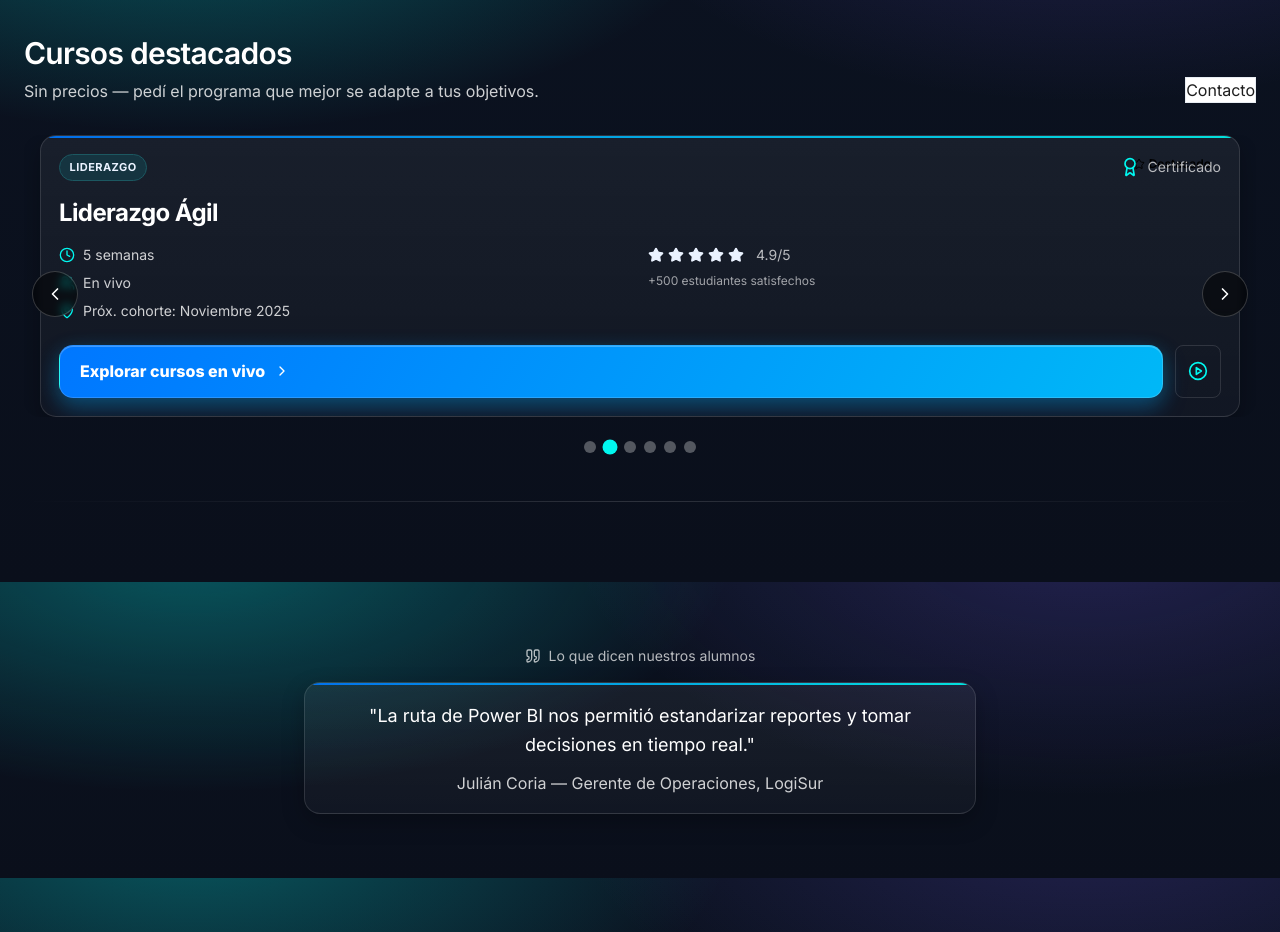
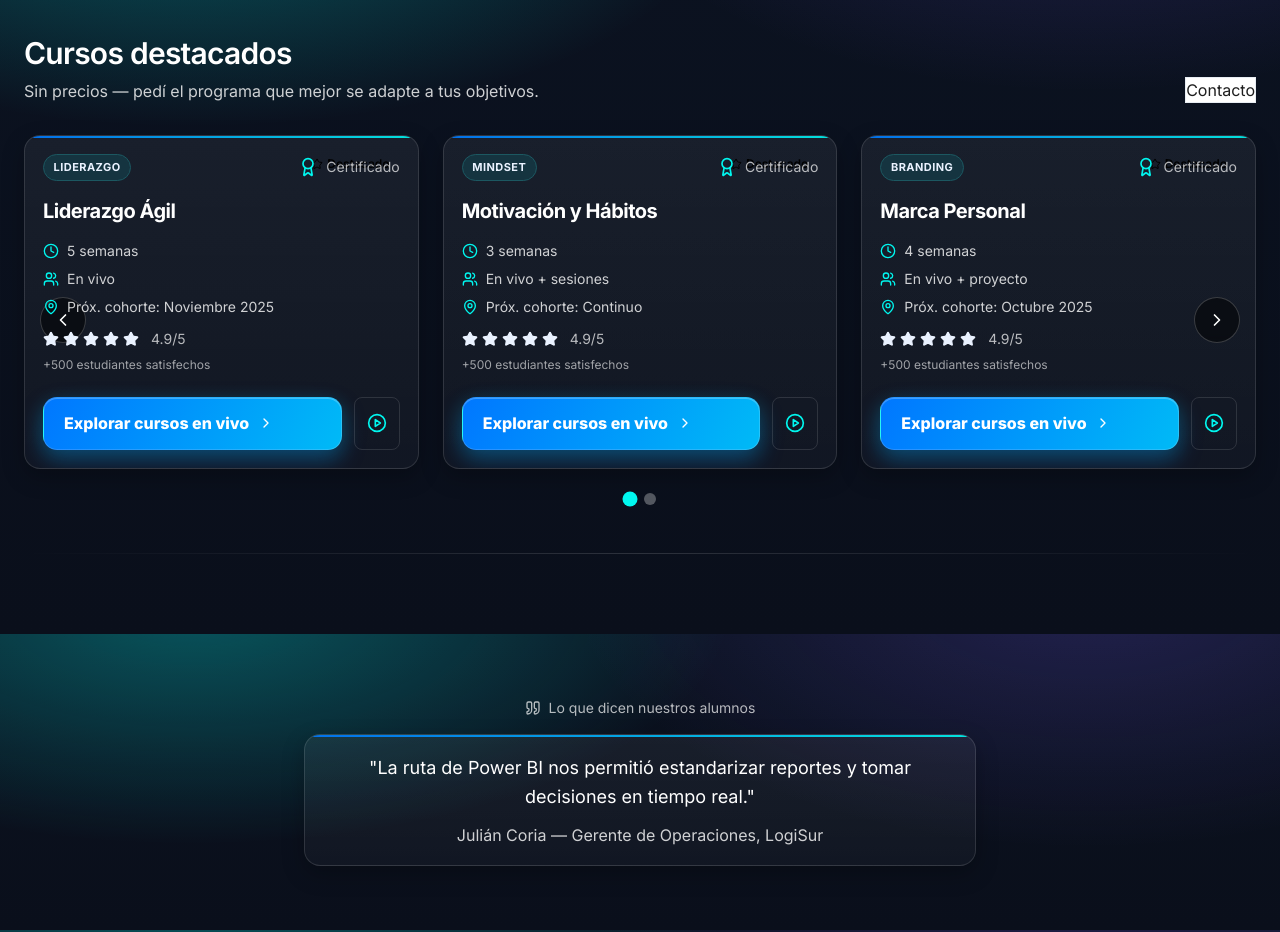
Before and after one commit to luismunozse/pao-academy, a Next.js app: page / in a window 1280 px wide. Shown: the part 3120-4052 px from the top of the page. Built offline with nearby package versions, Linux system fonts and the light colour scheme.

Commit message:
updating cursos destacados

```diff
--- a/components/Featured.tsx
+++ b/components/Featured.tsx
@@ -23,12 +23,27 @@ export default function Featured({
   }, [cursos.length, isAutoPlaying]);
 
   const nextSlide = () => {
-    setCurrentIndex((prevIndex) => (prevIndex + 1) % cursos.length);
+    setCurrentIndex((prevIndex) => {
+      const nextIndex = prevIndex + 1;
+      // En desktop, navegar de 3 en 3
+      if (window.innerWidth >= 1024) {
+        return nextIndex + 2 < cursos.length ? nextIndex : 0;
+      }
+      // En mobile, navegar de 1 en 1
+      return nextIndex % cursos.length;
+    });
     setIsAutoPlaying(false);
   };
 
   const prevSlide = () => {
-    setCurrentIndex((prevIndex) => (prevIndex - 1 + cursos.length) % cursos.length);
+    setCurrentIndex((prevIndex) => {
+      // En desktop, navegar de 3 en 3
+      if (window.innerWidth >= 1024) {
+        return prevIndex >= 3 ? prevIndex - 3 : Math.max(0, cursos.length - 3);
+      }
+      // En mobile, navegar de 1 en 1
+      return (prevIndex - 1 + cursos.length) % cursos.length;
+    });
     setIsAutoPlaying(false);
   };
 
@@ -48,8 +63,125 @@ export default function Featured({
           <a href="#contacto" className="hidden md:inline-flex btn-ghost">{t('contact')}</a>
         </div>
 
-        {/* Carrusel Container */}
-        <div className="mt-8 relative">
+        {/* Desktop Grid - 3 cursos */}
+        <div className="mt-8 hidden lg:block">
+          <div className="relative">
+            <div className="grid grid-cols-3 gap-6">
+              {cursos.slice(currentIndex, currentIndex + 3).map((c, i) => (
+            <m.article
+              key={c.titulo}
+              initial={{ opacity: 0, scale: 0.95 }}
+              animate={{ opacity: 1, scale: 1 }}
+              transition={{ duration: 0.5, delay: i * 0.1 }}
+              className="card-neon group p-6 relative overflow-hidden"
+            >
+              {/* Background gradient effect */}
+              <div className="absolute inset-0 bg-gradient-to-br from-[color:var(--neon-blue)]/10 via-transparent to-[color:var(--neon-cyan)]/10 opacity-0 group-hover:opacity-100 transition-opacity duration-500" />
+
+              {/* Featured badge */}
+              <div className="absolute top-4 right-4 flex items-center gap-1 bg-[color:var(--neon-accent)] text-black px-3 py-1 rounded-full text-xs font-semibold">
+                <Star className="size-3" />
+                Destacado
+              </div>
+
+              <div className="relative z-10">
+                <div className="flex items-center justify-between mb-4">
+                  {c.tag && <span className="badge-neon">{c.tag}</span>}
+                  <div className="flex items-center gap-2">
+                    <Award className="size-5 text-[color:var(--neon-cyan)]" />
+                    <span className="text-sm text-white/70">Certificado</span>
+                  </div>
+                </div>
+
+                <h3 className="text-xl font-bold tracking-tight text-white mb-4">
+                  {c.titulo}
+                </h3>
+
+                <div className="space-y-3 mb-6">
+                  <ul className="space-y-2 text-sm text-white/80">
+                    {c.duracion && (
+                      <li className="flex items-center gap-2">
+                        <Clock className="size-4 text-[color:var(--neon-cyan)]" />
+                        {c.duracion}
+                      </li>
+                    )}
+                    <li className="flex items-center gap-2">
+                      <Users className="size-4 text-[color:var(--neon-cyan)]" />
+                      {c.modalidad}
+                    </li>
+                    {c.inicio && (
+                      <li className="flex items-center gap-2">
+                        <MapPin className="size-4 text-[color:var(--neon-cyan)]" />
+                        {t('nextCohort')}: {c.inicio}
+                      </li>
+                    )}
+                  </ul>
+
+                  <div className="flex flex-col gap-2">
+                    <div className="flex items-center gap-1">
+                      {[...Array(5)].map((_, i) => (
+                        <Star key={i} className="size-4 text-[color:var(--neon-accent)] fill-current" />
+                      ))}
+                      <span className="text-sm text-white/70 ml-2">4.9/5</span>
+                    </div>
+                    <p className="text-xs text-white/60">+500 estudiantes satisfechos</p>
+                  </div>
+                </div>
+
+                <div className="flex gap-3">
+                  <button
+                    onClick={()=>onClickCourse(c.titulo)}
+                    className="btn-neon flex-1 group-hover:scale-105 transition-transform duration-300"
+                  >
+                    {t('knowMore')} <ChevronRight className="size-4" />
+                  </button>
+                  <button className="p-3 border border-[color:var(--neon-border)] rounded-lg hover:bg-white/10 transition-colors">
+                    <PlayCircle className="size-5 text-[color:var(--neon-cyan)]" />
+                  </button>
+                </div>
+              </div>
+            </m.article>
+              ))}
+            </div>
+
+            {/* Desktop Navigation Buttons */}
+            <button
+              onClick={prevSlide}
+              className="absolute left-4 top-1/2 -translate-y-1/2 p-3 bg-black/50 backdrop-blur-sm border border-white/20 rounded-full hover:bg-white/10 transition-all duration-300 group"
+            >
+              <ChevronLeft className="size-5 text-white group-hover:text-[color:var(--neon-cyan)] transition-colors" />
+            </button>
+
+            <button
+              onClick={nextSlide}
+              className="absolute right-4 top-1/2 -translate-y-1/2 p-3 bg-black/50 backdrop-blur-sm border border-white/20 rounded-full hover:bg-white/10 transition-all duration-300 group"
+            >
+              <ChevronRight className="size-5 text-white group-hover:text-[color:var(--neon-cyan)] transition-colors" />
+            </button>
+
+            {/* Desktop Dots Indicator */}
+            <div className="flex justify-center mt-6 gap-2">
+              {Array.from({ length: Math.ceil(cursos.length / 3) }).map((_, index) => {
+                const groupStart = index * 3;
+                const isActive = currentIndex >= groupStart && currentIndex < groupStart + 3;
+                return (
+                  <button
+                    key={index}
+                    onClick={() => goToSlide(groupStart)}
+                    className={`w-3 h-3 rounded-full transition-all duration-300 ${
+                      isActive
+                        ? 'bg-[color:var(--neon-cyan)] scale-125'
+                        : 'bg-white/30 hover:bg-white/50'
+                    }`}
+                  />
+                );
+              })}
+            </div>
+          </div>
+        </div>
+
+        {/* Mobile Carrusel Container */}
+        <div className="mt-8 relative lg:hidden">
           <div className="overflow-hidden rounded-2xl">
             <m.div
               className="flex transition-transform duration-500 ease-in-out"
@@ -135,7 +267,7 @@ export default function Featured({
             </m.div>
           </div>
 
-          {/* Navigation Buttons */}
+          {/* Navigation Buttons - Solo en mobile */}
           <button
             onClick={prevSlide}
             className="absolute left-2 top-1/2 -translate-y-1/2 p-3 bg-black/50 backdrop-blur-sm border border-white/20 rounded-full hover:bg-white/10 transition-all duration-300 group"
@@ -150,7 +282,7 @@ export default function Featured({
             <ChevronRight className="size-5 text-white group-hover:text-[color:var(--neon-cyan)] transition-colors" />
           </button>
 
-          {/* Dots Indicator */}
+          {/* Dots Indicator - Solo en mobile */}
           <div className="flex justify-center mt-6 gap-2">
             {cursos.map((_, index) => (
               <button
```
